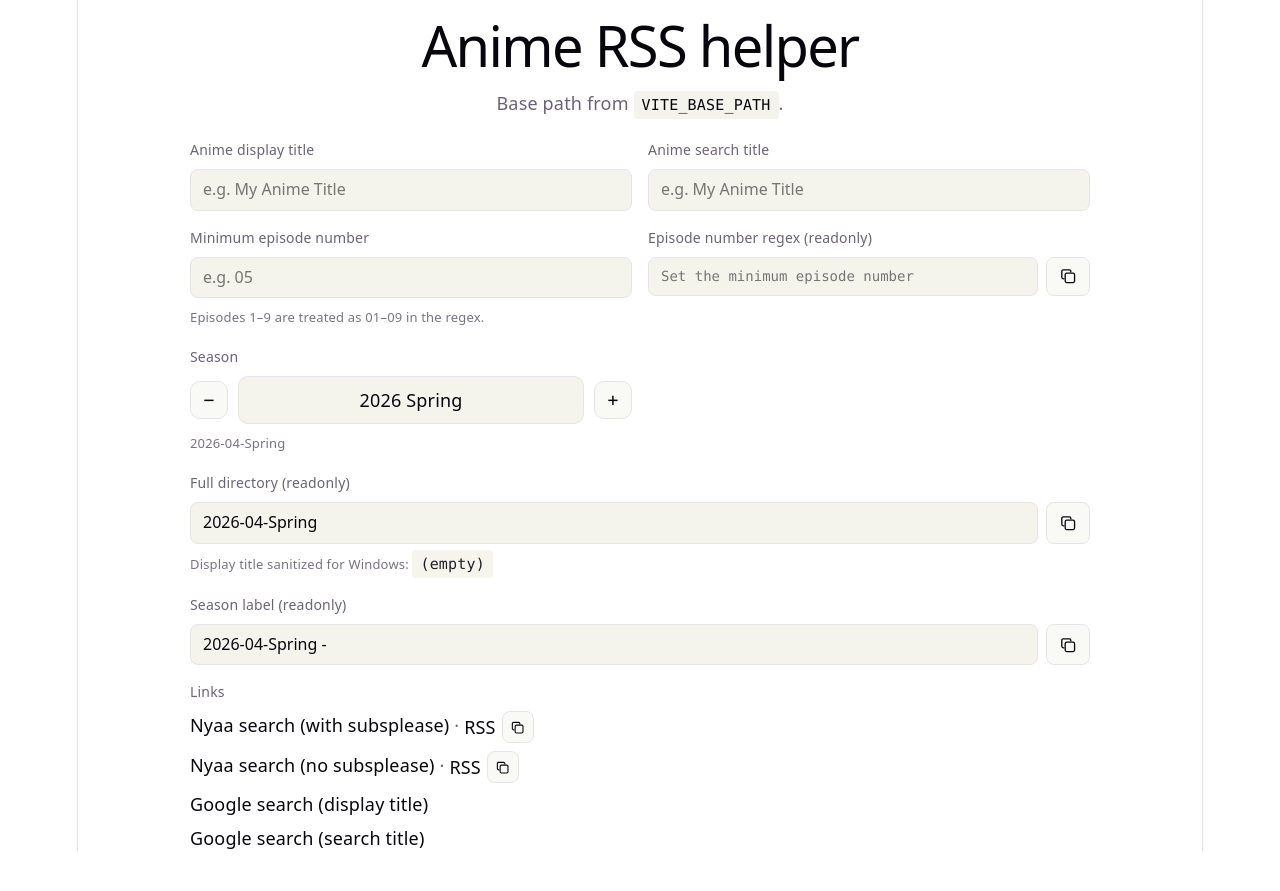
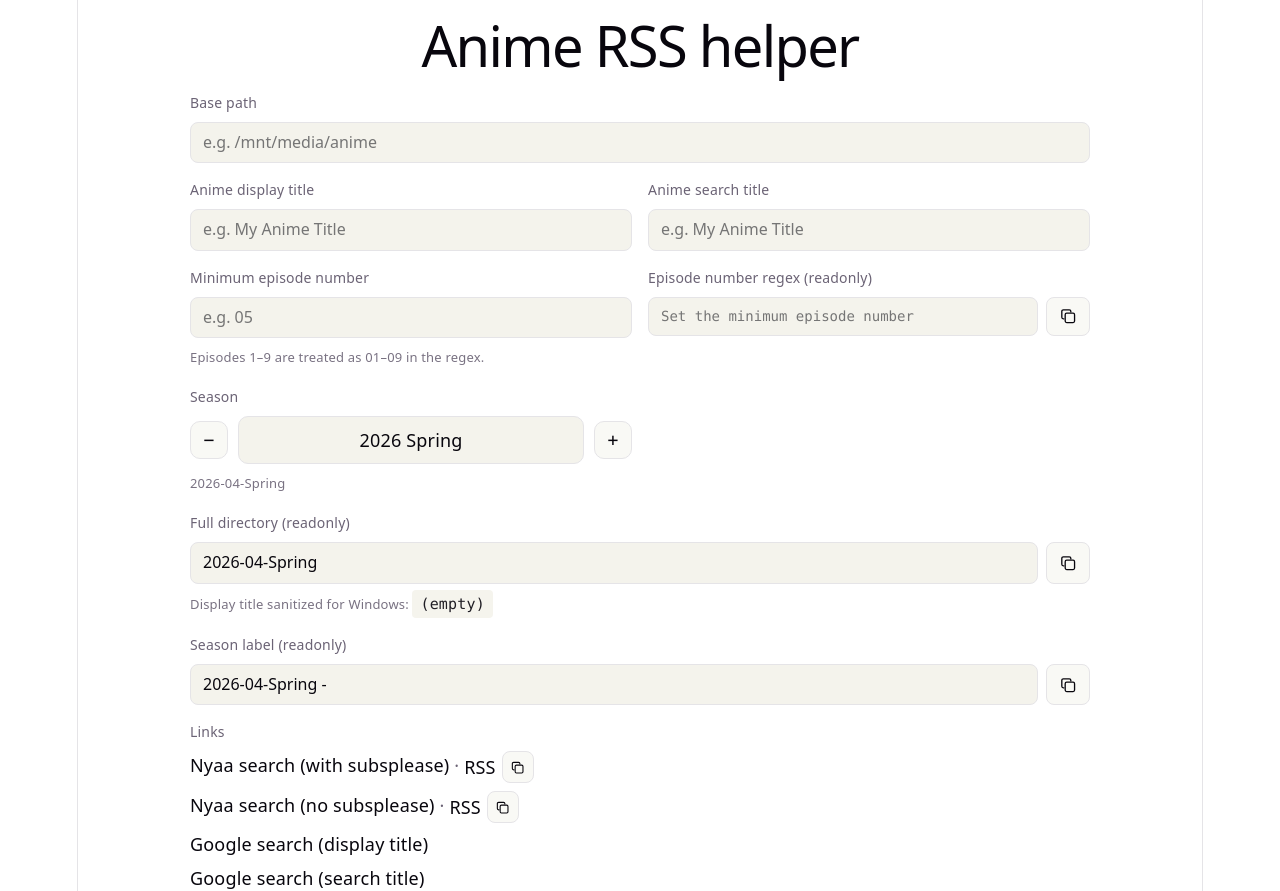
Before and after one commit to amcsi/anime-qbittorrent-rss, a React (Vite) app: page / in a window 1280 px wide. Before the commit the page ends 851 px from the top, so only its background shows below. Built offline with nearby package versions, Linux system fonts and the light colour scheme.

Commit message:
Add input for base path

```diff
--- a/src/App.tsx
+++ b/src/App.tsx
@@ -238,8 +238,20 @@ function ReadonlyCopyRow(props: {
   );
 }
 
+function readStoredBasePath(): string {
+  try {
+    const raw = localStorage.getItem(STORAGE_KEY);
+    if (!raw) return "";
+    const parsed = JSON.parse(raw) as Partial<{ basePath: string }>;
+    if (typeof parsed.basePath === "string") return parsed.basePath;
+    return "";
+  } catch {
+    return "";
+  }
+}
+
 function App() {
-  const basePath = (import.meta.env.VITE_BASE_PATH as string | undefined) ?? "";
+  const [basePath, setBasePath] = useState(() => readStoredBasePath());
 
   const [animeDisplayTitle, setAnimeDisplayTitle] = useState(() => {
     try {
@@ -315,6 +327,7 @@ function App() {
       animeDisplayTitle,
       animeSearchTitle,
       minEpisodeText,
+      basePath,
     };
     if (!seasonsEqual(season, defaultSeason)) {
       payload.seasonYear = season.year;
@@ -322,7 +335,15 @@ function App() {
       payload.seasonName = season.name;
     }
     localStorage.setItem(STORAGE_KEY, JSON.stringify(payload));
-  }, [animeDisplayTitle, animeSearchTitle, minEpisodeText, season.year, season.month, season.name]);
+  }, [
+    animeDisplayTitle,
+    animeSearchTitle,
+    minEpisodeText,
+    basePath,
+    season.year,
+    season.month,
+    season.name,
+  ]);
 
   const defaultSeason = defaultSeasonForNow();
   const seasonIsNonDefault = !seasonsEqual(season, defaultSeason);
@@ -366,11 +387,19 @@ function App() {
       <section id="center">
         <div style={{ width: "min(900px, 100%)" }}>
           <h1>Anime RSS helper</h1>
-          <p style={{ marginBottom: 18 }}>
-            Base path from <code>VITE_BASE_PATH</code>.
-          </p>
 
           <div className="form-grid">
+            <label className="field field-span2">
+              <span className="field-label">Base path</span>
+              <input
+                value={basePath}
+                onChange={(e) => setBasePath(e.target.value)}
+                placeholder="e.g. /mnt/media/anime"
+                autoComplete="off"
+                spellCheck={false}
+              />
+            </label>
+
             <label className="field">
               <span className="field-label">Anime display title</span>
               <input
```
